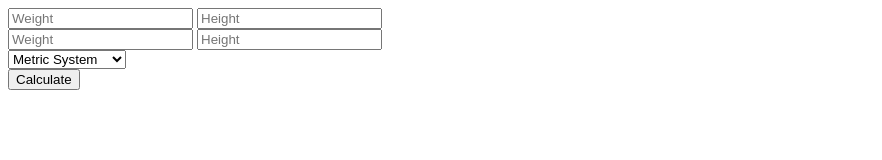
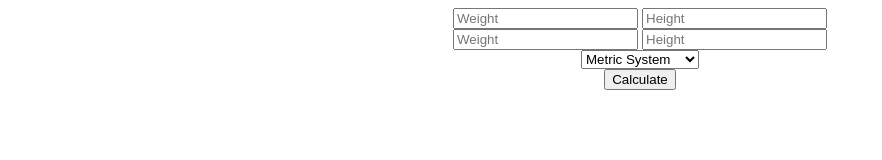
Before and after one commit to CA-ma/bmiCalcDeploy, a website: page src/index.html in a window 1280 px wide. Shown: the whole page, without its empty margins (0-882 px from the left). Drawn offline with Linux system fonts and the light colour scheme; files that its build step writes are made by us from their sources.

Commit message:
Added style sheet

```diff
--- a/src/index.html
+++ b/src/index.html
@@ -3,9 +3,10 @@
 
 <head>
     <meta charset="utf-8">
-    <title></title>
+    <title>BMI Calculator</title>
     <script src="js/person.js"></script>
     <script src="js/bmiCalculator.js"></script>
+    <link href="style.css" rel="stylesheet">
 </head>
 
 <body>
--- /dev/null
+++ b/style.css
@@ -0,0 +1,6 @@
+body { text-align: center; }
+
+#calculate {
+    display: block, inline-block;
+    text-align: center;
+}
```
